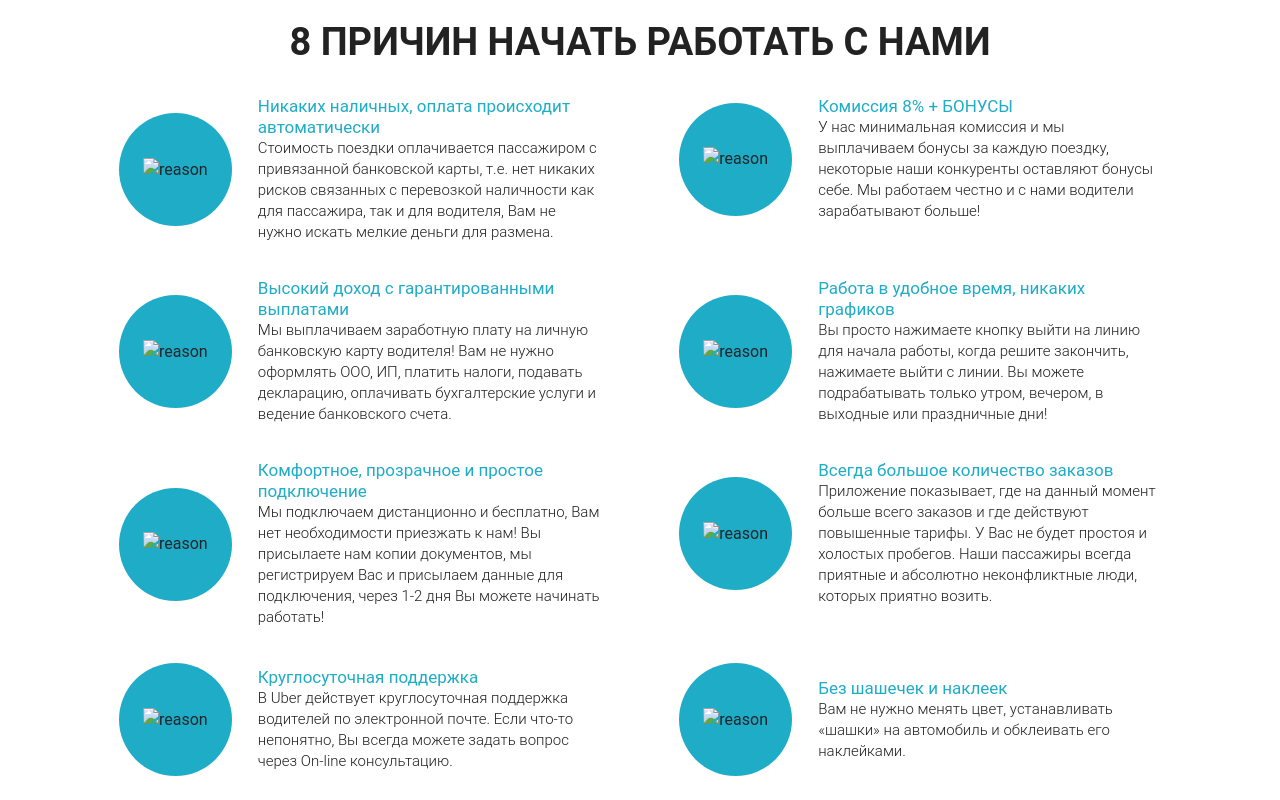
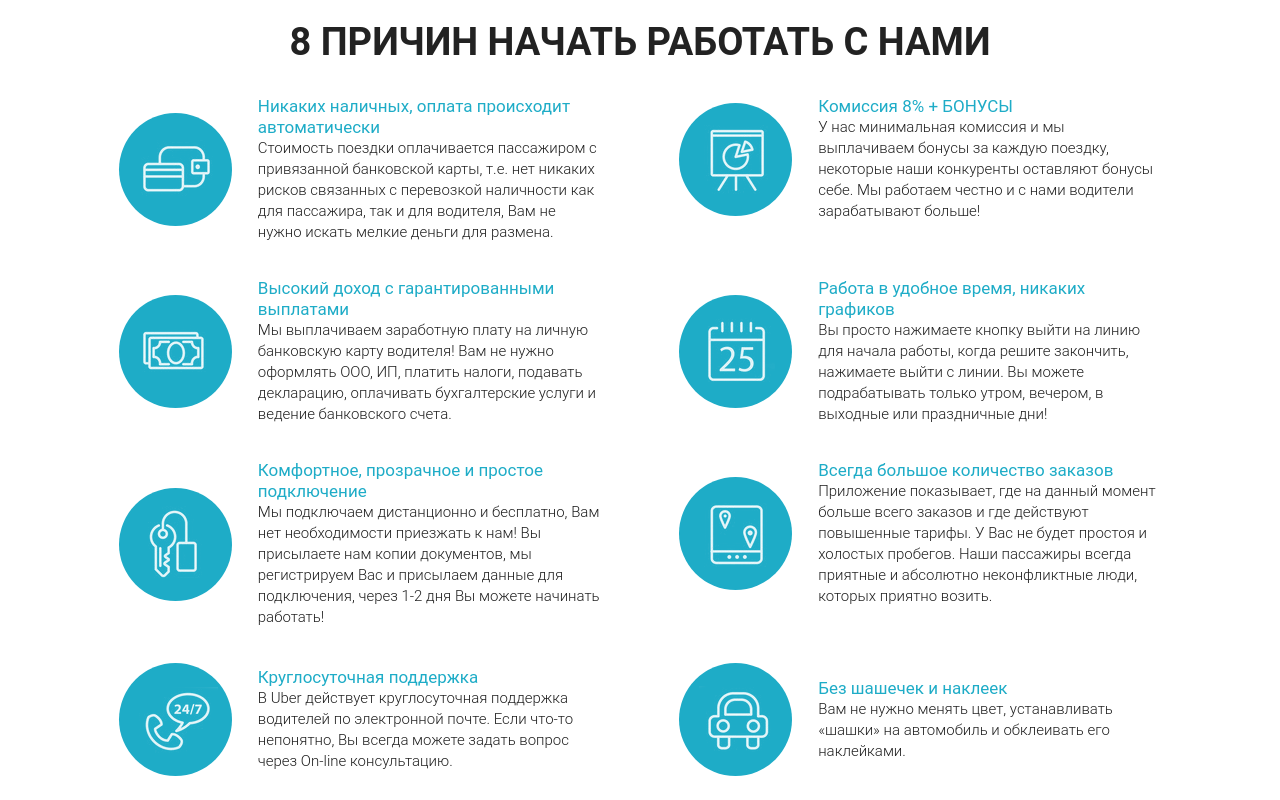
Before and after one commit to Bulhvistik/bulhvistik.github.io, a plain HTML site: page index.html in a window 1280 px wide. Shown: the part 960-1760 px from the top of the page. Drawn offline with Linux system fonts and the light colour scheme; files whose address does not match are found by name.

Commit message:
first commit

```diff
--- a/index.html
+++ b/index.html
@@ -33,7 +33,7 @@
             <div class="container">
                 <div class="row">
                     <div class="col-6 col-md-4 offset-md-1">
-                        <a href="#" class="subheader_logo"><img src="/src/icons/logo.png" alt="logo"></a>
+                        <a href="#" class="subheader_logo"><img src="../icons/logo.png" alt="logo"></a>
                         <div class="subheader_official">Официальный партнер Uber в Москве</div>
                     </div>
 
@@ -77,7 +77,7 @@
                 <div class="col-md-6">
                     <div class="reasons_block">
                         <div class="reasons_round">
-                            <img src="/src/icons/reason_1.png" alt="reason">
+                            <img src="../icons/reason_1.png" alt="reason">
                         </div>
                         <div class="reasons_descr">
                             <div class="reasons_subtitle">Никаких наличных, оплата происходит автоматически</div>
@@ -90,7 +90,7 @@
                 <div class="col-md-6">
                     <div class="reasons_block">
                         <div class="reasons_round">
-                            <img src="/src/icons/reason_2.png" alt="reason">
+                            <img src="../icons/reason_2.png" alt="reason">
                         </div>
                         <div class="reasons_descr">
                             <div class="reasons_subtitle">Комиссия 8% + БОНУСЫ</div>
@@ -103,7 +103,7 @@
                 <div class="col-md-6">
                     <div class="reasons_block">
                         <div class="reasons_round">
-                            <img src="/src/icons/reason_3.png" alt="reason">
+                            <img src="../icons/reason_3.png" alt="reason">
                         </div>
                         <div class="reasons_descr">
                             <div class="reasons_subtitle">Высокий доход с гарантированными выплатами</div>
@@ -116,7 +116,7 @@
                 <div class="col-md-6">
                     <div class="reasons_block">
                         <div class="reasons_round">
-                            <img src="/src/icons/reason_4.png" alt="reason">
+                            <img src="../icons/reason_4.png" alt="reason">
                         </div>
                         <div class="reasons_descr">
                             <div class="reasons_subtitle">Работа в удобное время, никаких графиков</div>
@@ -129,7 +129,7 @@
                 <div class="col-md-6">
                     <div class="reasons_block">
                         <div class="reasons_round">
-                            <img src="/src/icons/reason_5.png" alt="reason">
+                            <img src="../icons/reason_5.png" alt="reason">
                         </div>
                         <div class="reasons_descr">
                             <div class="reasons_subtitle">Комфортное, прозрачное и простое подключение</div>
@@ -142,7 +142,7 @@
                 <div class="col-md-6">
                     <div class="reasons_block">
                         <div class="reasons_round">
-                            <img src="/src/icons/reason_6.png" alt="reason">
+                            <img src="../icons/reason_6.png" alt="reason">
                         </div>
                         <div class="reasons_descr">
                             <div class="reasons_subtitle">Всегда большое количество заказов</div>
@@ -155,7 +155,7 @@
                 <div class="col-md-6">
                     <div class="reasons_block">
                         <div class="reasons_round">
-                            <img src="/src/icons/reason_7.png" alt="reason">
+                            <img src="../icons/reason_7.png" alt="reason">
                         </div>
                         <div class="reasons_descr">
                             <div class="reasons_subtitle">Круглосуточная поддержка</div>
@@ -168,7 +168,7 @@
                 <div class="col-md-6">
                     <div class="reasons_block">
                         <div class="reasons_round">
-                            <img src="/src/icons/reason_8.png" alt="reason">
+                            <img src="../icons/reason_8.png" alt="reason">
                         </div>
                         <div class="reasons_descr">
                             <div class="reasons_subtitle">Без шашечек и наклеек</div>
--- a/sass/_media.sass
+++ b/sass/_media.sass
@@ -103,7 +103,7 @@
 		justify-content: center
 		align-items: center
 		top: 0
-		left: 100%
+		left: -100%
 		width: 50%
 		height: 100vh
 		padding: 20px 15px
```
Also changed, not shown: css/style.css, css/style.min.css, 1 other file.
